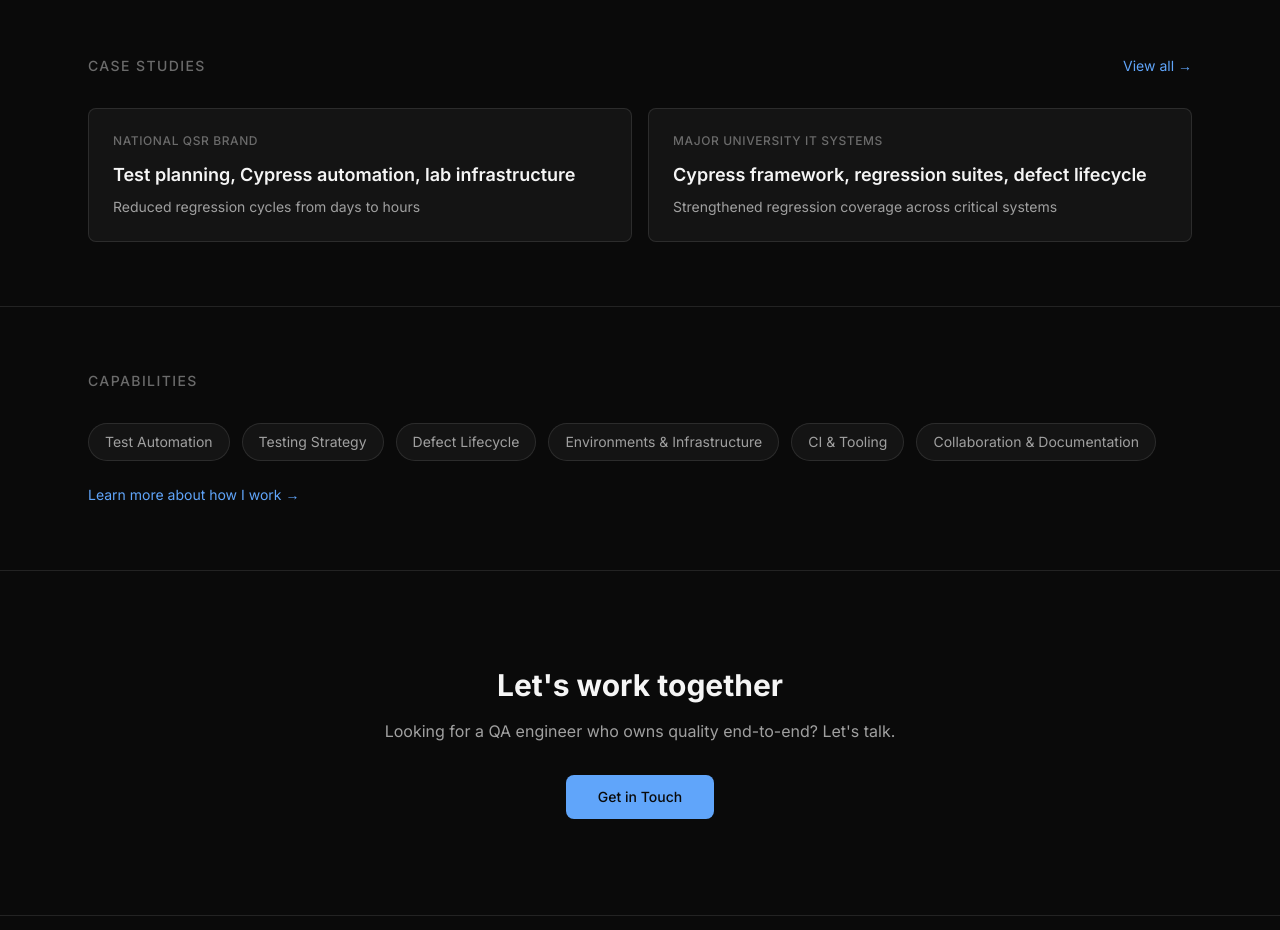
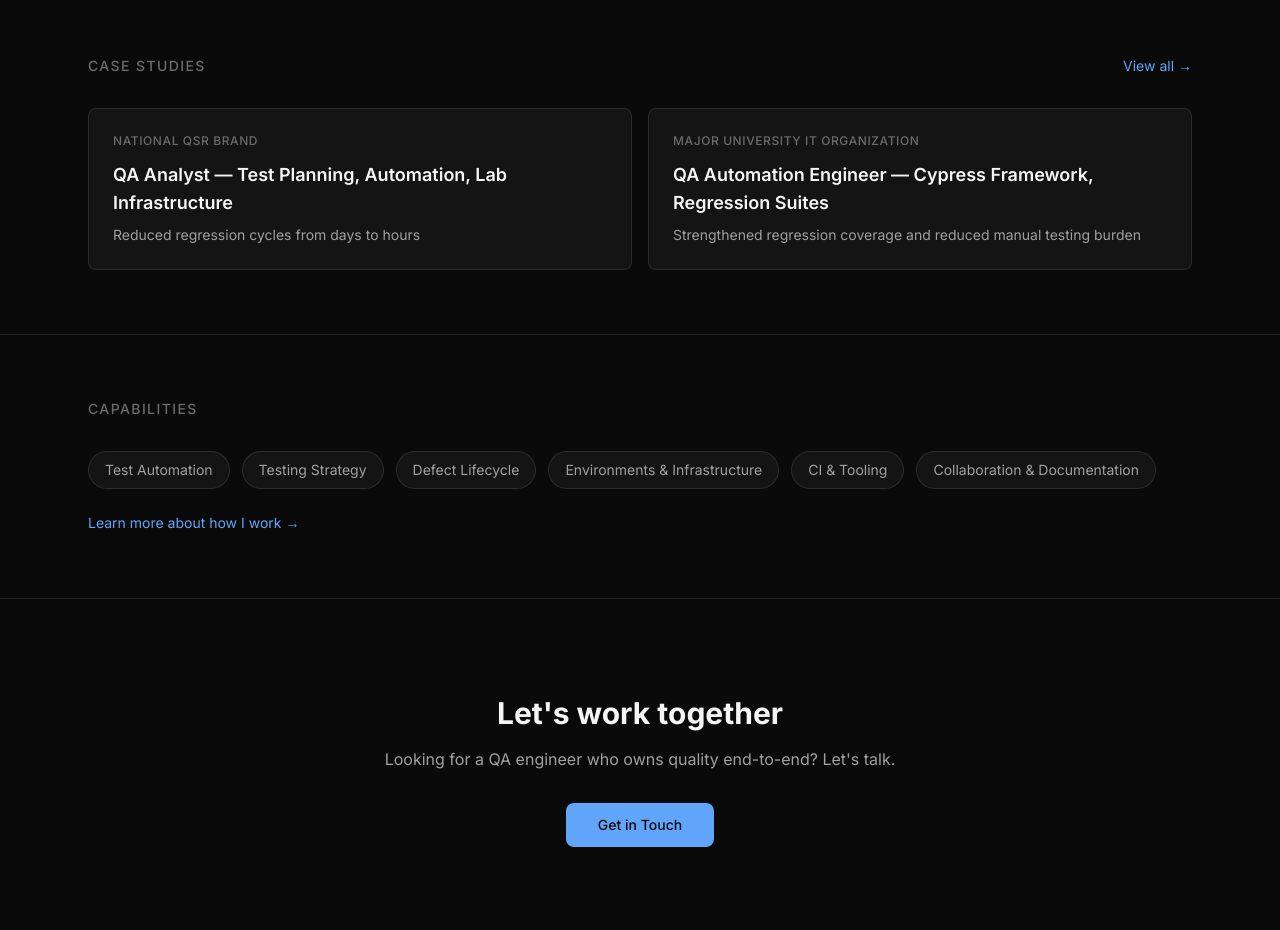
Before and after one commit to LostInTyping/BuildVerified, a Next.js app: page / in a window 1280 px wide. Shown: the part 980-1910 px from the top of the page. Built offline with nearby package versions, Linux system fonts and the light colour scheme.

Commit message:
wire home featured case studies to MDX data

```diff
--- a/src/components/home/featured-case-studies.tsx
+++ b/src/components/home/featured-case-studies.tsx
@@ -1,21 +1,9 @@
 import Link from "next/link";
-
-const placeholderStudies = [
-  {
-    slug: "digital-menu-platform",
-    clientType: "National QSR brand",
-    role: "Test planning, Cypress automation, lab infrastructure",
-    outcome: "Reduced regression cycles from days to hours",
-  },
-  {
-    slug: "university-it-systems",
-    clientType: "Major university IT systems",
-    role: "Cypress framework, regression suites, defect lifecycle",
-    outcome: "Strengthened regression coverage across critical systems",
-  },
-];
+import { getFeaturedCaseStudies } from "@/lib/case-studies";
 
 export function FeaturedCaseStudies() {
+  const studies = getFeaturedCaseStudies();
+
   return (
     <section className="border-t border-border">
       <div className="mx-auto max-w-6xl px-6 py-16">
@@ -31,20 +19,20 @@ export function FeaturedCaseStudies() {
           </Link>
         </div>
         <div className="mt-8 grid gap-4 md:grid-cols-2">
-          {placeholderStudies.map((study) => (
+          {studies.map((study) => (
             <Link
-              key={study.slug}
-              href={`/case-studies/${study.slug}`}
+              key={study.frontmatter.slug}
+              href={`/case-studies/${study.frontmatter.slug}`}
               className="group rounded-lg border border-border bg-bg-card p-6 transition-all hover:border-border-hover hover:bg-bg-card-hover"
             >
               <p className="text-xs font-medium uppercase tracking-wider text-text-muted">
-                {study.clientType}
+                {study.frontmatter.clientType}
               </p>
               <h3 className="mt-3 text-lg font-semibold text-text-primary group-hover:text-accent">
-                {study.role}
+                {study.frontmatter.role}
               </h3>
               <p className="mt-2 text-sm text-text-secondary">
-                {study.outcome}
+                {study.frontmatter.outcome}
               </p>
             </Link>
           ))}
```
